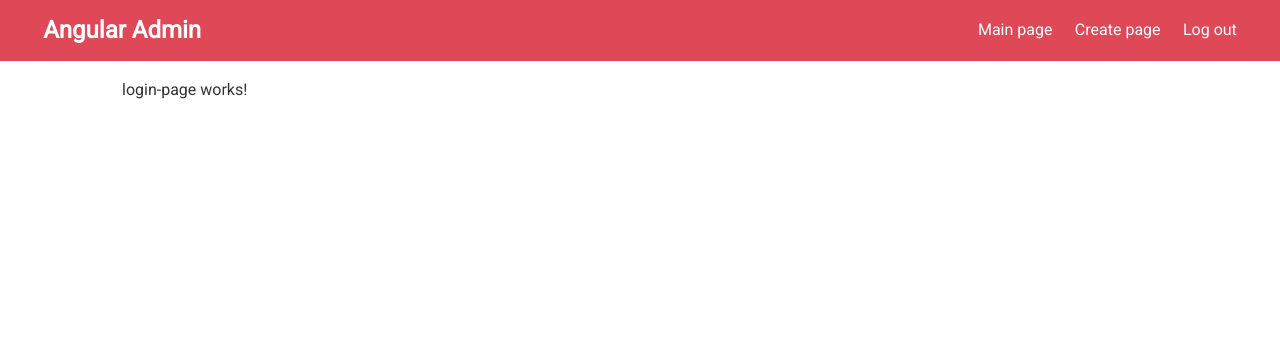
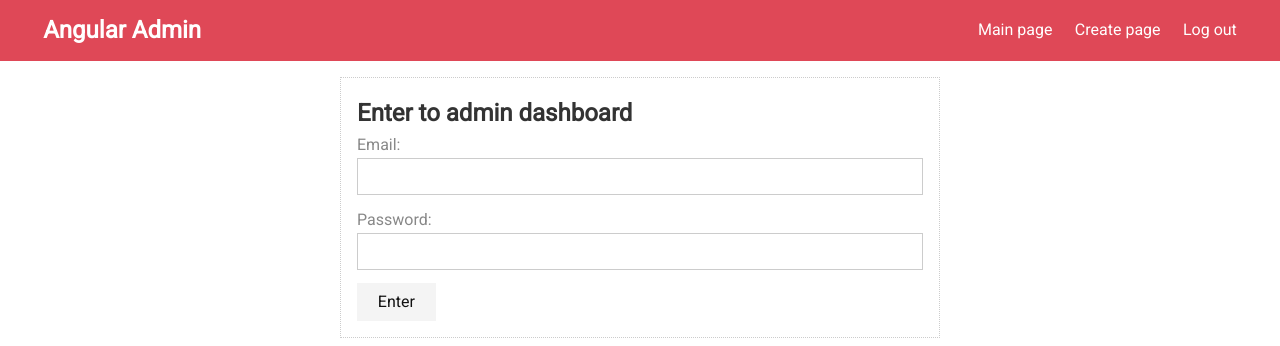
Before and after one commit to krymniak/angular-blog, an Angular app: page /admin/login in a window 1280 px wide. Shown: the top 346 px of the page. Built offline with nearby package versions, Linux system fonts and the light colour scheme.

Commit message:
login page

```diff
--- a/src/app/admin/admin.module.ts
+++ b/src/app/admin/admin.module.ts
@@ -6,10 +6,13 @@ import { LoginPageComponent } from './login-page/login-page.component';
 import { DashboardPageComponent } from './dashboard-page/dashboard-page.component';
 import { CreatePageComponent } from './create-page/create-page.component';
 import { EditPageComponent } from './edit-page/edit-page.component';
+import { FormsModule, ReactiveFormsModule } from "@angular/forms";
 
 @NgModule({
 	imports: [
 		CommonModule,
+		FormsModule,
+		ReactiveFormsModule,
 		RouterModule.forChild([
 			{
 				path: '', component: AdminLayoutComponent, children: [
--- a/src/app/admin/login-page/login-page.component.html
+++ b/src/app/admin/login-page/login-page.component.html
@@ -1 +1,43 @@
-<p>login-page works!</p>
+<form class="card" [formGroup]="form" (ngSubmit)="submit()">
+	<h2>Enter to admin dashboard</h2>
+	<div
+	class="form-control"
+	[ngClass]="{invalid: form.get('email')?.touched && form.get('email')?.invalid}"
+	>
+		<label for="email">Email:</label>
+		<input id="email" type="email" formControlName="email">
+		<div
+		*ngIf="form.get('email')?.touched && form.get('email')?.invalid"
+		class="validation">
+			<small *ngIf="form.get('email')?.errors?.['required']">
+				Enter email
+			</small>
+			<small *ngIf="form.get('email')?.errors?.['email']">
+				Email field has to be required
+			</small>
+		</div>
+	</div>
+
+	<div
+	class="form-control"
+	[ngClass]="{invalid: form.get('password')?.touched && form.get('password')?.invalid}"
+	>
+		<label for="password">Password:</label>
+		<input id="password" type="password" formControlName="password">
+		<div
+		*ngIf="form.get('password')?.touched && form.get('password')?.invalid"
+		class="validation">
+		<small *ngIf="form.get('password')?.errors?.['required']">
+			Enter password
+		</small>
+		<small *ngIf="form.get('password')?.errors?.['minlength']">
+			Password field has contain at least {{form.get('password')?.errors?.['minlength'].requiredLength}} symbols.
+			Actual length is {{form.get('password')?.errors?.['minlength'].actualLength}} symbols
+		</small>
+		</div>
+	</div>
+	<button
+	type="submit" class="btn btn-primary"
+	[disabled]="form.invalid"
+	>Enter</button>
+</form>
--- a/src/app/admin/login-page/login-page.component.scss
+++ b/src/app/admin/login-page/login-page.component.scss
@@ -0,0 +1,4 @@
+form {
+	max-width: 600px;
+	margin: 0 auto;
+}
--- a/src/app/admin/login-page/login-page.component.ts
+++ b/src/app/admin/login-page/login-page.component.ts
@@ -1,4 +1,6 @@
 import { Component, OnInit } from '@angular/core';
+import { FormControl, FormGroup, Validators } from '@angular/forms';
+import { User } from 'src/app/shared/components/interfaces';
 
 @Component({
   selector: 'app-login-page',
@@ -6,10 +8,30 @@ import { Component, OnInit } from '@angular/core';
   styleUrls: ['./login-page.component.scss']
 })
 export class LoginPageComponent implements OnInit {
+	form!: FormGroup
 
   constructor() { }
 
   ngOnInit(): void {
+		this.form = new FormGroup({
+			email: new FormControl(null, [
+				Validators.required,
+				Validators.email
+			]),
+			password: new FormControl(null, [
+				Validators.required,
+				Validators.minLength(6)
+			])
+		})
   }
+	submit() {
+		if (this.form.invalid) {
+			return
+		}
+		const user: User = {
+			email: this.form.value.email,
+			password: this.form.value.password,
+		}
 
+	}
 }
--- /dev/null
+++ b/src/app/shared/components/interfaces.ts
@@ -0,0 +1,4 @@
+export interface User {
+	email: string
+	password: string
+}
```
